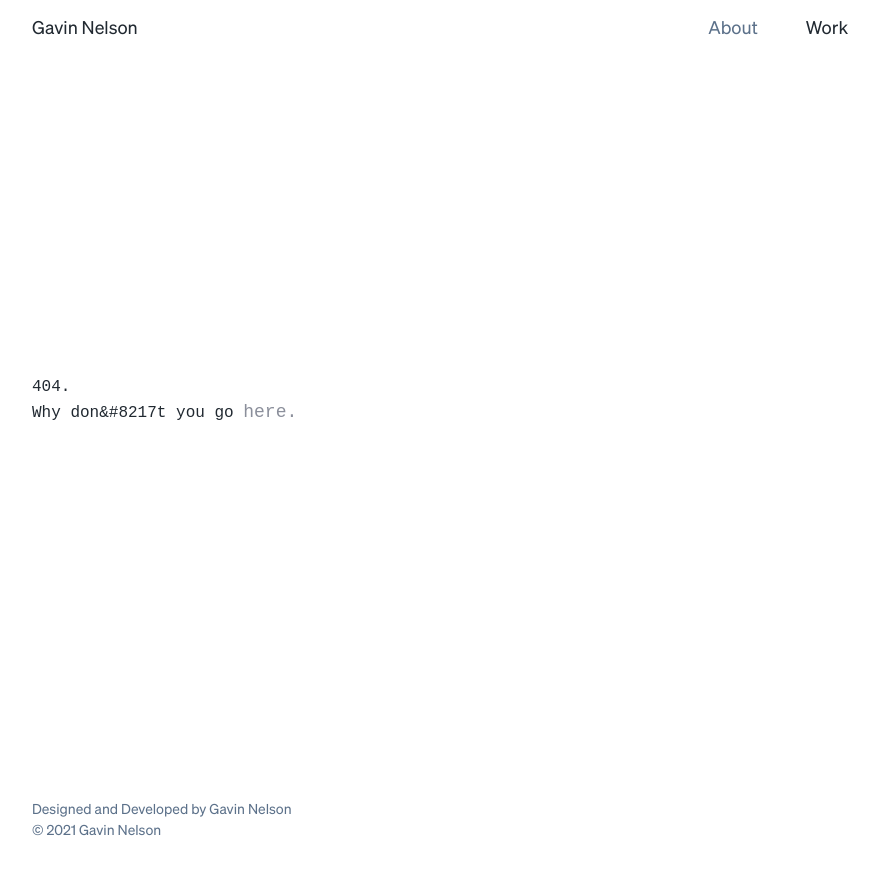
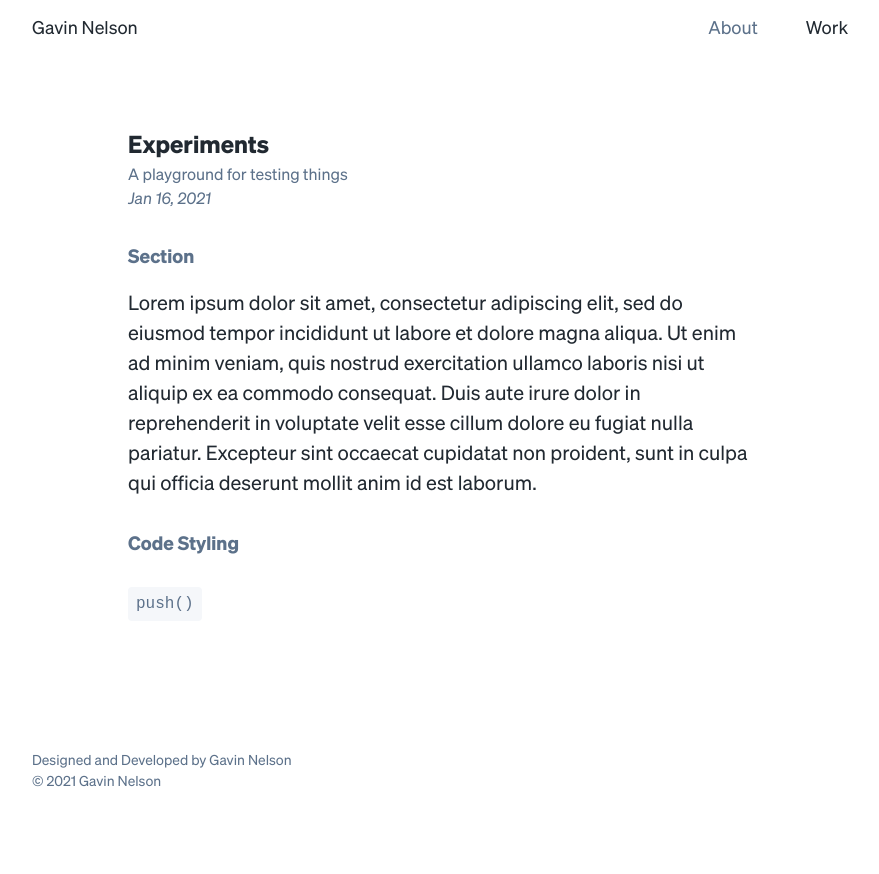
Before and after one commit to gavinmn/nelson.co, a Next.js app: page /experiments in a window 1280 px wide. Before the commit this address had no page. Shown: the top 874 px of the page, without its empty margins (200-1079 px from the left). Built offline with nearby package versions, Linux system fonts and the light colour scheme.

Commit message:
added code styling

```diff
--- /dev/null
+++ b/src/pages/experiments.js
@@ -0,0 +1,38 @@
+import React from "react"
+import styled from "styled-components"
+import Image from "next/image"
+import PostWrapper from "../components/postwrapper"
+import CustomImage from "../components/customimage"
+import StyledLink from "../components/styledlink"
+import { device } from "../components/device"
+
+const Experiments = props => (
+  <PostWrapper
+    title="Experiments"
+    subtitle="A playground for testing things"
+    time="Jan 16, 2021"
+  >
+    {/* <CustomImage
+	  size="full"
+	  src="/images/"
+	  width="816"
+	  height="392"
+	/> */}
+
+    <h3>Section</h3>
+    <p>
+      Lorem ipsum dolor sit amet, consectetur adipiscing elit, sed do eiusmod
+      tempor incididunt ut labore et dolore magna aliqua. Ut enim ad minim
+      veniam, quis nostrud exercitation ullamco laboris nisi ut aliquip ex ea
+      commodo consequat. Duis aute irure dolor in reprehenderit in voluptate
+      velit esse cillum dolore eu fugiat nulla pariatur. Excepteur sint occaecat
+      cupidatat non proident, sunt in culpa qui officia deserunt mollit anim id
+      est laborum.
+    </p>
+
+    <h3>Code Styling</h3>
+    <code>push()</code>
+  </PostWrapper>
+)
+
+export default Experiments
--- a/src/styles/fonts.css
+++ b/src/styles/fonts.css
@@ -29,6 +29,14 @@ a {
   text-decoration: none;
   color: var(--text-secondary);
   font-weight: normal;
+}
+
+code {
+  font-size: 16px;
+  color: var(--text-secondary);
+  background-color: var(--bg-secondary);
+  padding: 0.25rem;
+  border-radius: 4px;
 }
 
 ul {
```
Also changed, not shown: .nova/Clips.json.
